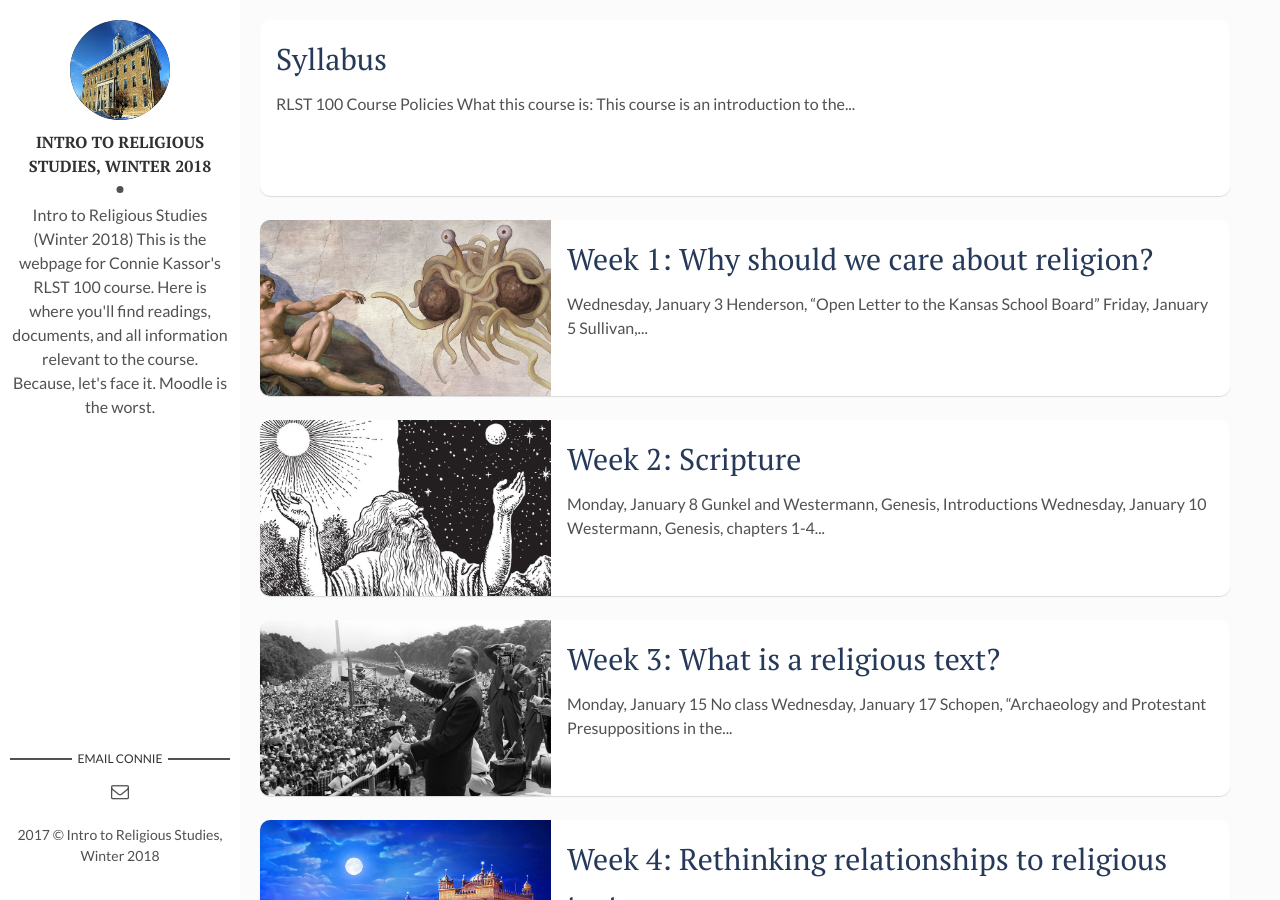
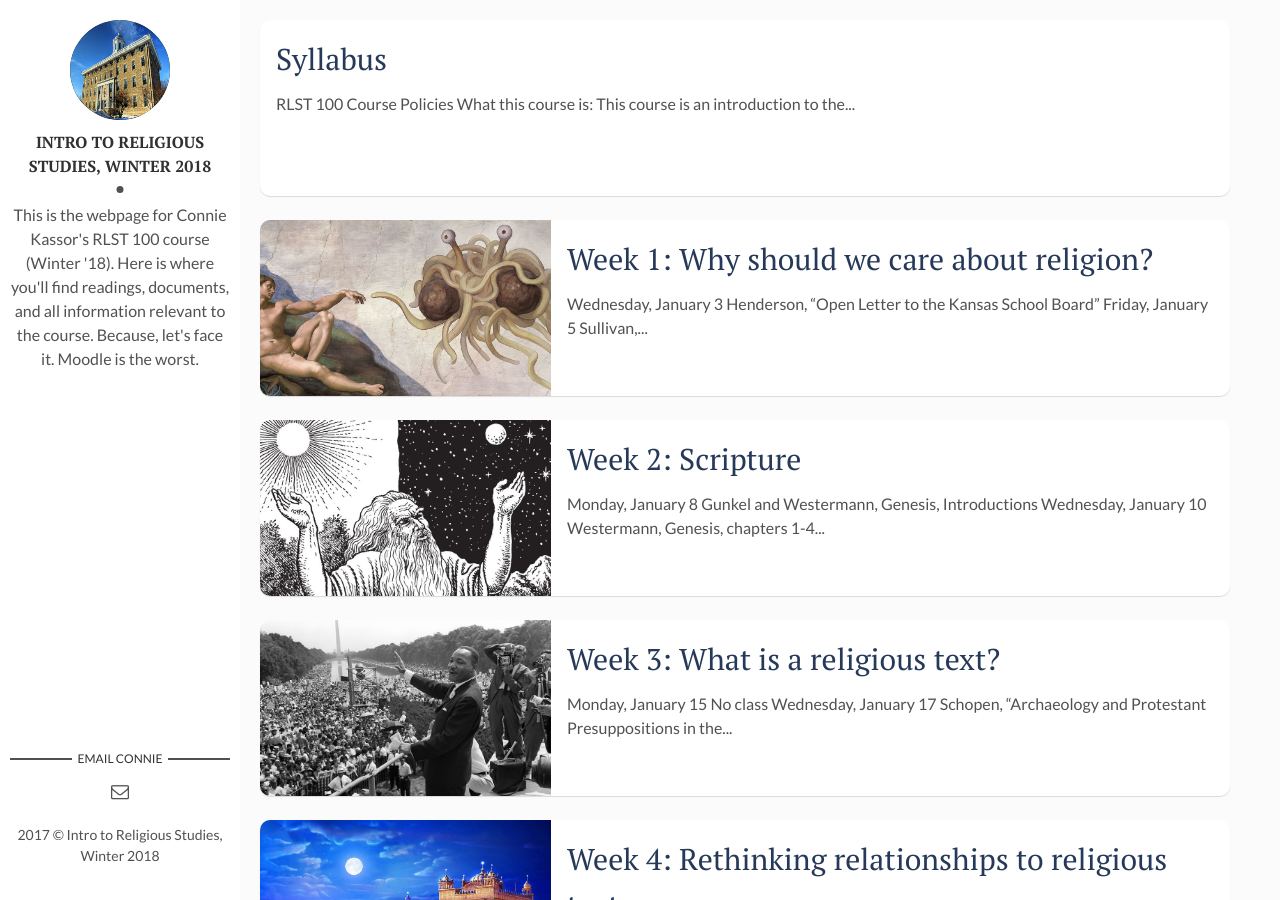
Before and after one commit to ckassor/ckassor.github.io, a Jekyll site: the page built from index.html, in a window 1280 px wide and 900 px high. Built offline with Jekyll 4.4.1, drawn with Linux system fonts in a browser that asks for light colours; the list of posts is cut into pages by our own code.

Commit message:
updated description ONE LAST TIME

```diff
--- a/_config.yml
+++ b/_config.yml
@@ -9,8 +9,7 @@ site-twitter: #if your site has a twitter account, enter it here
 # Author Settings
 author: Intro to Religious Studies, Winter 2018
 author-img: mainhall.jpg
-about-author: Intro to Religious Studies (Winter 2018)
-  This is the webpage for Connie Kassor's RLST 100 course. Here is where you'll find readings, documents, and all information relevant to the course. Because, let's face it. Moodle is the worst.
+about-author: This is the webpage for Connie Kassor's RLST 100 course (Winter '18). Here is where you'll find readings, documents, and all information relevant to the course. Because, let's face it. Moodle is the worst.
 facebook: RLSTatLU
 email: constance.e.kassor@lawrence.edu
 
```
